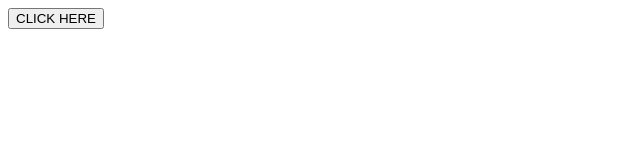
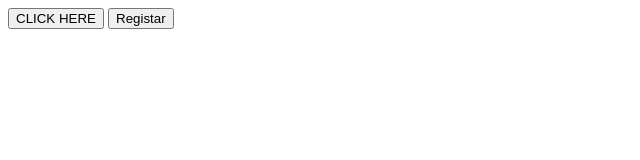
Before and after one commit to tracymacharia/kingstone-mechanics, a plain HTML site: page page.html in a window 1280 px wide. Shown: the whole page, without its empty margins (0-640 px from the left). Drawn offline with Linux system fonts and the light colour scheme.

Commit message:
ADDED A NEW BUTTON added a registar button

```diff
--- a/page.html
+++ b/page.html
@@ -6,5 +6,6 @@
 </head>
 <body>
 <button>CLICK HERE</button>
+<button>Registar</button>
 </body>
 </html>
```
